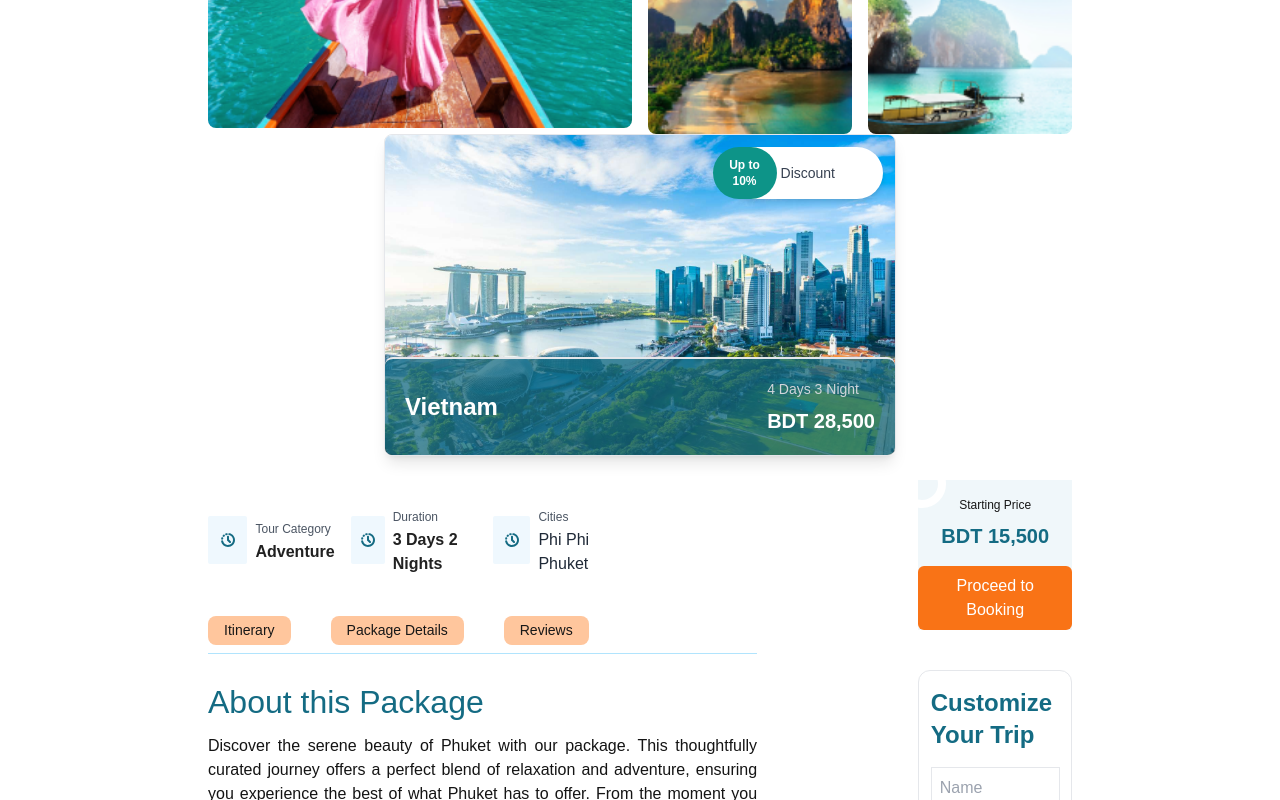
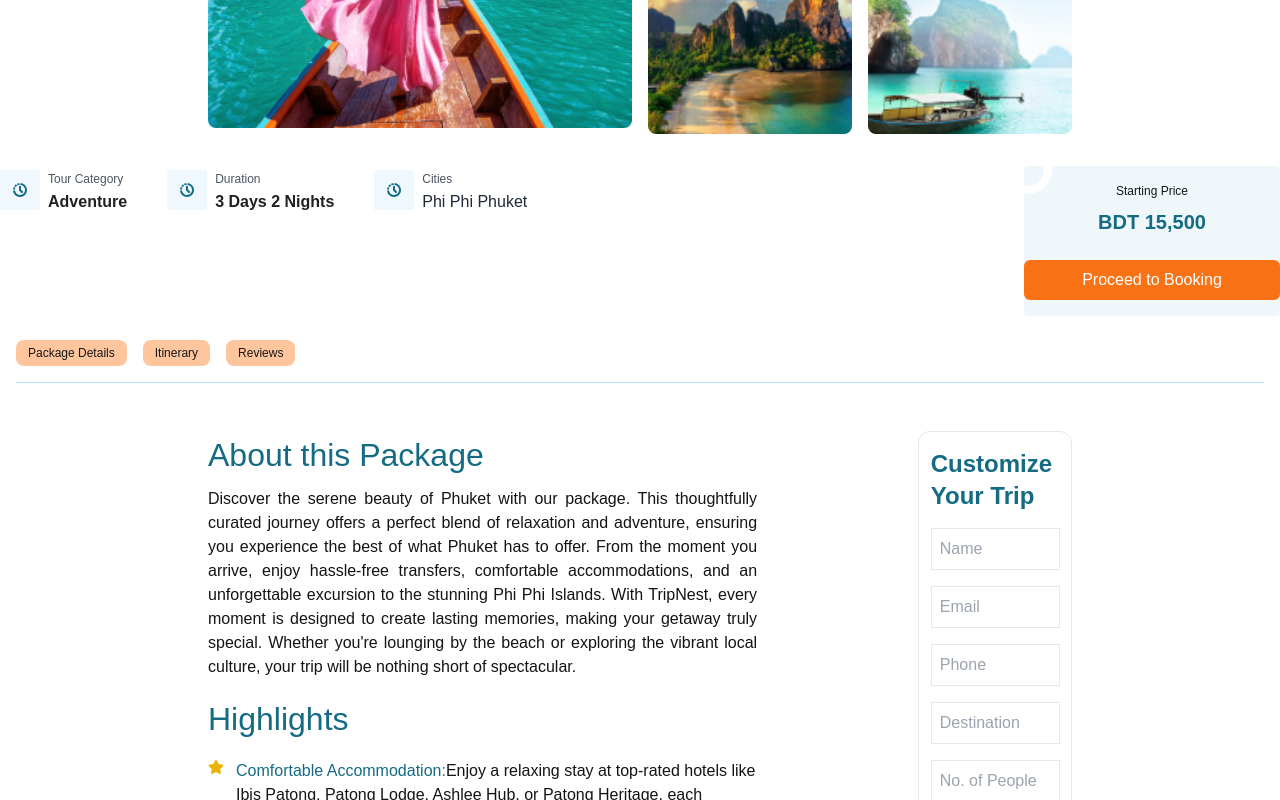
Before and after one commit to NomanSadick/tripNest-first-task, a Next.js app: page / in a window 1280 px wide. Shown: the part 420-1220 px from the top of the page. Built offline with nearby package versions, Linux system fonts and the light colour scheme; a web font is replaced by a local one.

Commit message:
info thick korte hobe

```diff
--- a/app/page.tsx
+++ b/app/page.tsx
@@ -1,17 +1,19 @@
 import Book from "@/components/Book";
 import Footer from "@/components/Footer";
 import HeroSection from "@/components/HeroSection";
+import Info from "@/components/Info";
 import InfoSection from "@/components/InfoSection";
 import Navbar from "@/components/Navbar";
 import ReviewSlider from "@/components/ReviewSlider";
-import TourCard from "@/components/TourCard";
+// import TourCard from "@/components/TourCard";
 
 export default function Home() {
   return (
     <div className="font-signika">
       <Navbar />
       <HeroSection />
-      <TourCard />
+      {/* <TourCard /> */}
+      <Info />
       <InfoSection />
       <ReviewSlider />
       <Book />
--- /dev/null
+++ b/components/Info.tsx
@@ -0,0 +1,96 @@
+import React from "react";
+import { InfoTopData } from "@/app/data/InfoTop";
+import Image from "next/image";
+import Button from "./reusableComponents/Button";
+
+const InfoHeader = ({ price = "BDT 15,500" }) => {
+  return (
+    <div className="container mx-auto mt-8">
+      {/* Desktop Layout */}
+      <div className="flex justify-between items-start">
+        {/* Left side info with icons */}
+        <div className="w-[75%]">
+          <div className="flex gap-10">
+            {InfoTopData.map((info, index) => (
+              <div key={index} className="flex items-center">
+                <div className="w-10 h-10 flex justify-center items-center bg-sky-100/50 rounded-sm">
+                  <Image
+                    src={info.image}
+                    alt={info.title}
+                    width={16}
+                    height={16}
+                    className="object-cover"
+                  />
+                </div>
+                <div className="pl-2">
+                  <span className="text-gray-600 text-[12px]">
+                    {info.title}
+                  </span>
+                  <h3
+                    className={
+                      info.highlight
+                        ? "text-[#212121] font-semibold text-[16px]"
+                        : "text-gray-800 text-[16px]"
+                    }
+                  >
+                    {info.value}
+                  </h3>
+                </div>
+              </div>
+            ))}
+          </div>
+
+          {/* Tabs - Desktop */}
+        </div>
+
+        {/* Right side price box */}
+        <div className="hidden md:block w-[20%]">
+          <div className="bg-[#F0F7FA] py-4 rounded relative overflow-hidden">
+            <div className="absolute w-12 h-12 border-8 rounded-full -top-5 -left-5 border-[#ffffff]"></div>
+            <div className="text-center">
+              <h2 className="text-[12px]">Starting Price</h2>
+              <p className="text-[#146B83] text-xl font-bold py-2">{price}</p>
+              <Button>Proceed to Booking</Button>
+            </div>
+          </div>
+        </div>
+      </div>
+
+      {/* Mobile Layout */}
+      <div className=" px-4">
+        {/* Left side info with icons - Mobile */}
+
+        {/* Tabs and price on mobile */}
+        <div className="mt-6">
+          {/* Tabs - Mobile */}
+          <div className="flex gap-4 mb-4">
+            <button className="bg-[#FFC69D] px-3 rounded-lg py-1 text-[12px]">
+              Package Details
+            </button>
+            <button className="bg-[#FFC69D] px-3 rounded-lg py-1 text-[12px]">
+              Itinerary
+            </button>
+            <button className="bg-[#FFC69D] px-3 rounded-lg py-1 text-[12px]">
+              Reviews
+            </button>
+          </div>
+
+          {/* Border - Mobile */}
+          <div className="border-b border-sky-300/60 mb-6"></div>
+
+          {/* Price box - Mobile */}
+          <div className="bg-[#F0F7FA] px-4 py-3 rounded relative overflow-hidden md:hidden">
+            <div className="absolute w-12 h-12 border-8 rounded-full -top-5 -left-5 border-[#ffffff]"></div>
+            <div className="text-center">
+              <span className="text-[12px] text-gray-600">Starting Price</span>
+              <p className="text-[#146B83] text-xl font-bold">{price}</p>
+              <Button fullWidth={true}>Proceed to Booking</Button>
+            </div>
+          </div>
+        </div>
+      </div>
+    </div>
+  );
+};
+
+export default InfoHeader;
--- a/components/InfoSection.tsx
+++ b/components/InfoSection.tsx
@@ -12,16 +12,15 @@ const InfoSection = () => {
         <div className="grid grid-cols-1 lg:grid-cols-5 gap-6">
           <div className="lg:col-span-4 space-y-6">
             <div className="block md:hidden">
-              <InfoTopRight />
+              {/* <InfoTopRight /> */}
             </div>
             <InfoTopLeft />
-
             <Itinerary />
           </div>
 
           <div className="lg:col-span-1 space-y-6">
             <div className="hidden md:block">
-              <InfoTopRight />
+              {/* <InfoTopRight /> */}
             </div>
             <div className="hidden md:block">
               <TravelForm></TravelForm>
--- a/components/InfoTopLeft.tsx
+++ b/components/InfoTopLeft.tsx
@@ -1,4 +1,4 @@
-import { InfoTopData } from "@/app/data/InfoTop";
+
 import { HighlightsData } from "@/app/data/HighlightsData";
 import { ExclusionData } from "@/app/data/ExclusionData";
 import { ImportantNoteData } from "@/app/data/ImportantNotesData";
@@ -11,49 +11,7 @@ const InfoTopLeft = () => {
   return (
     <div>
       {/* Info Top Start*/}
-      <div>
-        <div className="grid grid-cols-2 md:grid-cols-3 gap-4 w-[100%] md:w-[60%]">
-          {InfoTopData.map((info, index) => (
-            <div key={index} className="flex items-center">
-              <div className="w-12 h-12 flex justify-between items-center bg-sky-100/50 rounded-sm ">
-                <Image
-                  src={info.image}
-                  alt={info.title}
-                  width={16}
-                  height={16}
-                  className="object-cover mx-auto"
-                />
-              </div>
 
-              <div className="pl-2">
-                <span className="text-gray-600 text-[12px]">{info.title}</span>
-                <h3
-                  className={
-                    info.highlight
-                      ? "text-[#212121] font-semibold text-[16px]"
-                      : "text-gray-800 "
-                  }
-                >
-                  {info.value}
-                </h3>
-              </div>
-            </div>
-          ))}
-        </div>
-        <div className=" mt-6 md:mt-10 border-b-[1px] w-full md:w-[80%] border-sky-300/60 text-[12px] md:text-[14px]">
-          <div className="mb-2 flex gap-4 md:gap-10">
-            <button className="bg-[#FFC69D] px-1 md:px-4 rounded-lg py-1">
-              Itinerary
-            </button>
-            <button className="bg-[#FFC69D] px-4 rounded-lg py-1">
-              Package Details
-            </button>
-            <button className="bg-[#FFC69D] px-4 rounded-lg py-1">
-              Reviews
-            </button>
-          </div>
-        </div>
-      </div>
       {/* Info Top End*/}
 
       {/* About Start  */}
--- a/components/TravelForm.tsx
+++ b/components/TravelForm.tsx
@@ -51,7 +51,7 @@ const NativeForm = () => {
   };
 
   return (
-    <div className="w-full flex justify-center items-center bg-white rounded-xl border mt-10">
+    <div className="w-full flex justify-center items-center bg-white rounded-xl border">
       <div className="w-[85%] mx-auto space-y-4">
         <p className="mt-4 mb-4 text-[#146B83] text-2xl font-semibold">Customize Your Trip</p>
         <form
```
